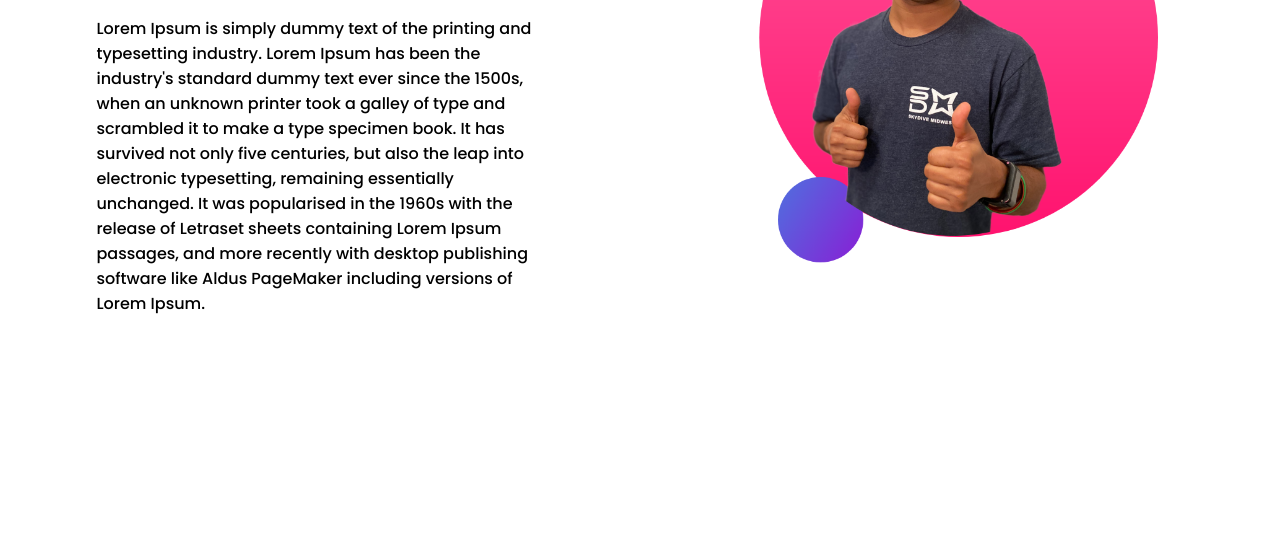
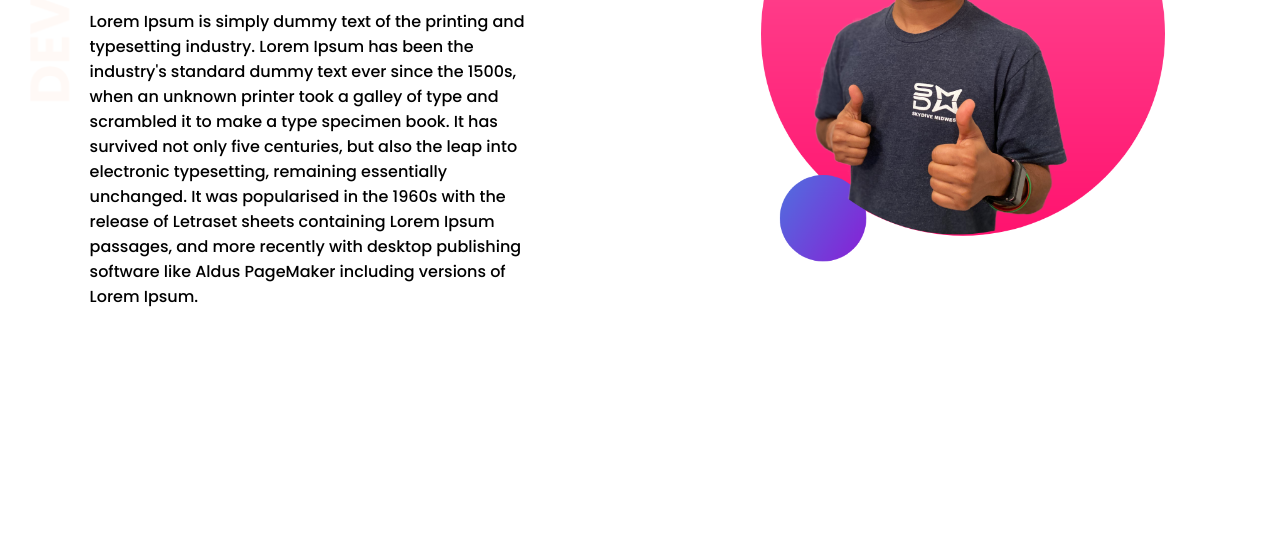
Before and after one commit to noorpiash/web-portfolio, a plain HTML site: page index.html in a window 1280 px wide. Shown: the part 258-800 px from the top of the page. Drawn offline with Linux system fonts and the light colour scheme.

Commit message:
top-banner

```diff
--- a/index.html
+++ b/index.html
@@ -10,7 +10,7 @@
     <link rel="stylesheet" href="style.css">
 </head>
 <body>
-    <section>
+    <section class="top-banner">
             <div class="half-width">
                 <h1 class="color">Welcome to</h1>
                 <h1> <span class="name-highlight">Learn </span> With Noor</h1>
--- a/style.css
+++ b/style.css
@@ -1,4 +1,5 @@
 body{
+    margin: 0%;
     font-family: 'Poppins', sans-serif;
 }
 .color{
@@ -20,3 +21,13 @@ body{
     width: 100%;
 
 }
+
+.top-banner{
+   background-image: url("images/top-banner.png");
+   background-repeat: no-repeat;
+
+}
+
+section{
+    height: 800px;
+}
```
